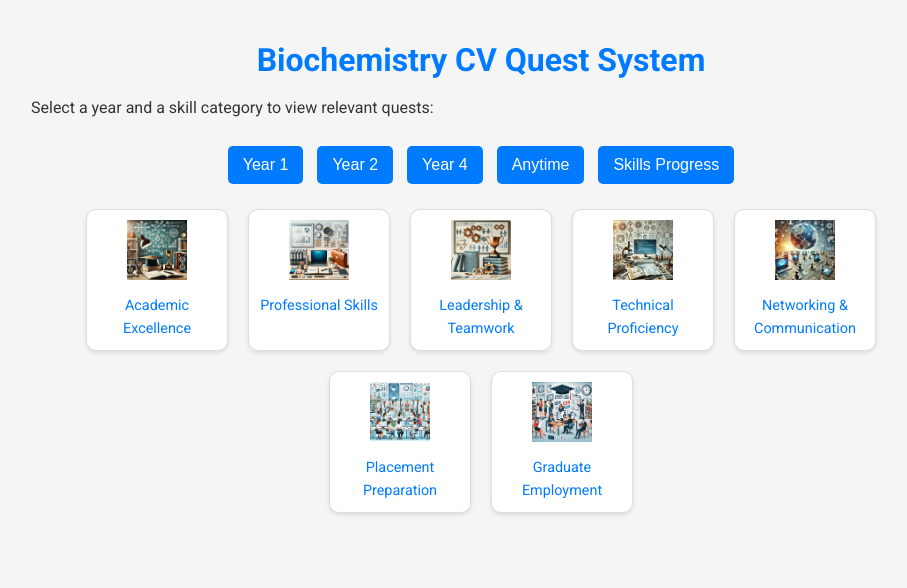
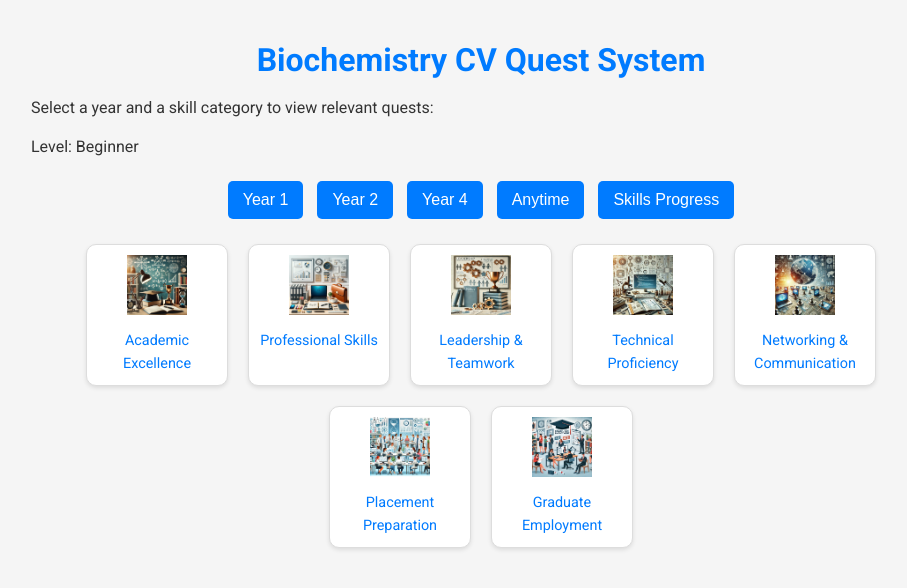
Before and after one commit to simmsj3/cv-builder-5, a plain HTML site: page index.html in a window 1280 px wide. Shown: the whole page, without its empty margins (159-1066 px from the left). Drawn offline with nearby package versions, Linux system fonts and the light colour scheme.

Commit message:
Update index.html

```diff
--- a/index.html
+++ b/index.html
@@ -13,6 +13,7 @@
         <header>
             <h1>Biochemistry CV Quest System</h1>
             <p>Select a year and a skill category to view relevant quests:</p>
+            <div id="level-display">Level: Beginner</div>
         </header>
 
         <!-- Navigation for years -->
```
